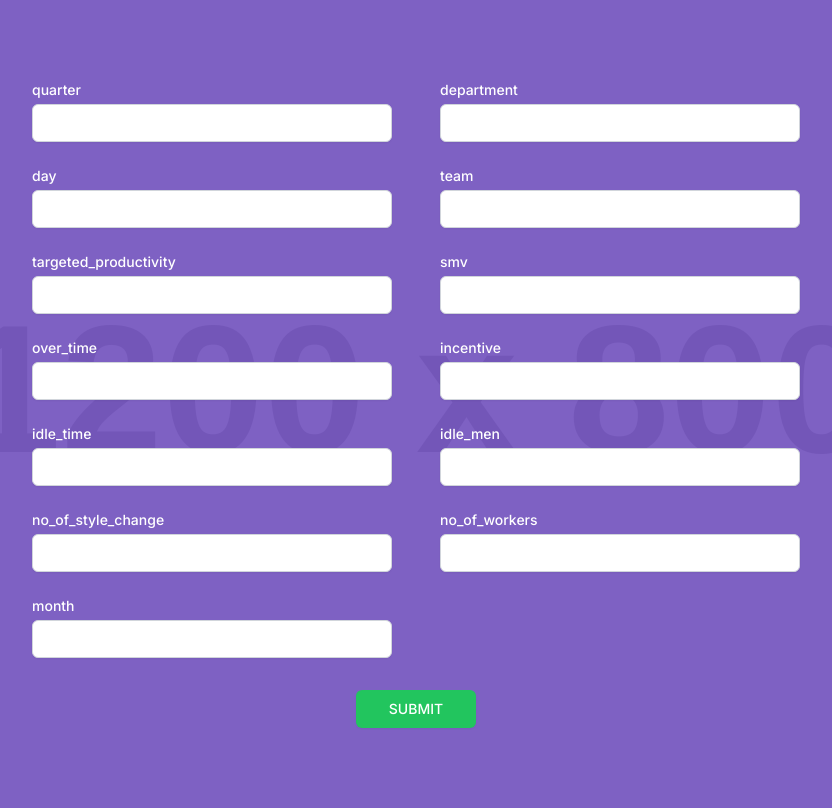
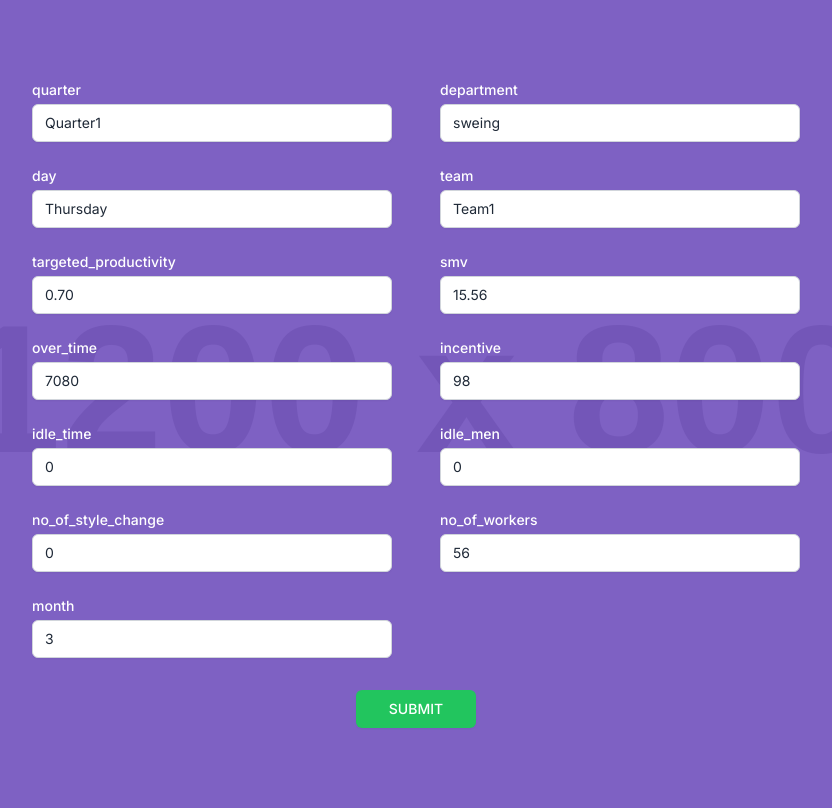
Before and after one commit to Mzuhaibkhan/Employee_Performance_Prediction_smart_internz, a Flask app: page /predict in a window 1280 px wide. Shown: the part 64-872 px from the top of the page, without its empty margins (224-1056 px from the left). Run offline with Flask 3, Linux system fonts and the light colour scheme; grey boxes labelled with a size stand in for pictures from a placeholder-image service; parts of the project's set-up code (start-up, migrations or seed data) failed here and were passed over; some libraries are stand-ins or nearby versions.

Commit message:
changed the form for default values

```diff
--- a/Flask/templates/predict.html
+++ b/Flask/templates/predict.html
@@ -60,55 +60,55 @@
                             <!-- Left Column -->
                             <div>
                                 <label for="quarter" class="block text-sm font-medium text-white">quarter</label>
-                                <input type="text" name="quarter" id="quarter" class="mt-1 block w-full bg-white border border-gray-300 rounded-md shadow-sm py-2 px-3 focus:outline-none focus:ring-indigo-500 focus:border-indigo-500 sm:text-sm">
+                                <input type="text" name="quarter" id="quarter" value="Quarter1" placeholder="e.g., Quarter1, Quarter2, Quarter3, Quarter4" class="mt-1 block w-full bg-white border border-gray-300 rounded-md shadow-sm py-2 px-3 focus:outline-none focus:ring-indigo-500 focus:border-indigo-500 sm:text-sm">
                             </div>
                             <div>
                                 <label for="department" class="block text-sm font-medium text-white">department</label>
-                                <input type="text" name="department" id="department" class="mt-1 block w-full bg-white border border-gray-300 rounded-md shadow-sm py-2 px-3 focus:outline-none focus:ring-indigo-500 focus:border-indigo-500 sm:text-sm">
+                                <input type="text" name="department" id="department" value="sweing" placeholder="e.g., sweing, finishing" class="mt-1 block w-full bg-white border border-gray-300 rounded-md shadow-sm py-2 px-3 focus:outline-none focus:ring-indigo-500 focus:border-indigo-500 sm:text-sm">
                             </div>
                              <div>
                                 <label for="day" class="block text-sm font-medium text-white">day</label>
-                                <input type="text" name="day" id="day" class="mt-1 block w-full bg-white border border-gray-300 rounded-md shadow-sm py-2 px-3 focus:outline-none focus:ring-indigo-500 focus:border-indigo-500 sm:text-sm">
+                                <input type="text" name="day" id="day" value="Thursday" placeholder="e.g., Monday, Tuesday, Wednesday..." class="mt-1 block w-full bg-white border border-gray-300 rounded-md shadow-sm py-2 px-3 focus:outline-none focus:ring-indigo-500 focus:border-indigo-500 sm:text-sm">
                             </div>
                             <div>
                                 <label for="team" class="block text-sm font-medium text-white">team</label>
-                                <input type="text" name="team" id="team" class="mt-1 block w-full bg-white border border-gray-300 rounded-md shadow-sm py-2 px-3 focus:outline-none focus:ring-indigo-500 focus:border-indigo-500 sm:text-sm">
+                                <input type="text" name="team" id="team" value="Team1" placeholder="e.g., Team1, Team2, Team3..." class="mt-1 block w-full bg-white border border-gray-300 rounded-md shadow-sm py-2 px-3 focus:outline-none focus:ring-indigo-500 focus:border-indigo-500 sm:text-sm">
                             </div>
                             <div>
                                 <label for="targeted_productivity" class="block text-sm font-medium text-white">targeted_productivity</label>
-                                <input type="text" name="targeted_productivity" id="targeted_productivity" class="mt-1 block w-full bg-white border border-gray-300 rounded-md shadow-sm py-2 px-3 focus:outline-none focus:ring-indigo-500 focus:border-indigo-500 sm:text-sm">
+                                <input type="text" name="targeted_productivity" id="targeted_productivity" value="0.70" placeholder="e.g., 0.70 (70% productivity target)" class="mt-1 block w-full bg-white border border-gray-300 rounded-md shadow-sm py-2 px-3 focus:outline-none focus:ring-indigo-500 focus:border-indigo-500 sm:text-sm">
                             </div>
                             <div>
                                 <label for="smv" class="block text-sm font-medium text-white">smv</label>
-                                <input type="text" name="smv" id="smv" class="mt-1 block w-full bg-white border border-gray-300 rounded-md shadow-sm py-2 px-3 focus:outline-none focus:ring-indigo-500 focus:border-indigo-500 sm:text-sm">
+                                <input type="text" name="smv" id="smv" value="15.56" placeholder="e.g., 15.56 (Standard Minute Value)" class="mt-1 block w-full bg-white border border-gray-300 rounded-md shadow-sm py-2 px-3 focus:outline-none focus:ring-indigo-500 focus:border-indigo-500 sm:text-sm">
                             </div>
                             <div>
                                 <label for="over_time" class="block text-sm font-medium text-white">over_time</label>
-                                <input type="text" name="over_time" id="over_time" class="mt-1 block w-full bg-white border border-gray-300 rounded-md shadow-sm py-2 px-3 focus:outline-none focus:ring-indigo-500 focus:border-indigo-500 sm:text-sm">
+                                <input type="text" name="over_time" id="over_time" value="7080" placeholder="e.g., 7080 (overtime in minutes)" class="mt-1 block w-full bg-white border border-gray-300 rounded-md shadow-sm py-2 px-3 focus:outline-none focus:ring-indigo-500 focus:border-indigo-500 sm:text-sm">
                             </div>
                             <div>
                                 <label for="incentive" class="block text-sm font-medium text-white">incentive</label>
-                                <input type="text" name="incentive" id="incentive" class="mt-1 block w-full bg-white border border-gray-300 rounded-md shadow-sm py-2 px-3 focus:outline-none focus:ring-indigo-500 focus:border-indigo-500 sm:text-sm">
+                                <input type="text" name="incentive" id="incentive" value="98" placeholder="e.g., 98 (incentive amount)" class="mt-1 block w-full bg-white border border-gray-300 rounded-md shadow-sm py-2 px-3 focus:outline-none focus:ring-indigo-500 focus:border-indigo-500 sm:text-sm">
                             </div>
                             <div>
                                 <label for="idle_time" class="block text-sm font-medium text-white">idle_time</label>
-                                <input type="text" name="idle_time" id="idle_time" class="mt-1 block w-full bg-white border border-gray-300 rounded-md shadow-sm py-2 px-3 focus:outline-none focus:ring-indigo-500 focus:border-indigo-500 sm:text-sm">
+                                <input type="text" name="idle_time" id="idle_time" value="0" placeholder="e.g., 0 (idle time in minutes)" class="mt-1 block w-full bg-white border border-gray-300 rounded-md shadow-sm py-2 px-3 focus:outline-none focus:ring-indigo-500 focus:border-indigo-500 sm:text-sm">
                             </div>
                             <div>
                                 <label for="idle_men" class="block text-sm font-medium text-white">idle_men</label>
-                                <input type="text" name="idle_men" id="idle_men" class="mt-1 block w-full bg-white border border-gray-300 rounded-md shadow-sm py-2 px-3 focus:outline-none focus:ring-indigo-500 focus:border-indigo-500 sm:text-sm">
+                                <input type="text" name="idle_men" id="idle_men" value="0" placeholder="e.g., 0 (number of idle workers)" class="mt-1 block w-full bg-white border border-gray-300 rounded-md shadow-sm py-2 px-3 focus:outline-none focus:ring-indigo-500 focus:border-indigo-500 sm:text-sm">
                             </div>
                              <div>
                                 <label for="no_of_style_change" class="block text-sm font-medium text-white">no_of_style_change</label>
-                                <input type="text" name="no_of_style_change" id="no_of_style_change" class="mt-1 block w-full bg-white border border-gray-300 rounded-md shadow-sm py-2 px-3 focus:outline-none focus:ring-indigo-500 focus:border-indigo-500 sm:text-sm">
+                                <input type="text" name="no_of_style_change" id="no_of_style_change" value="0" placeholder="e.g., 0 (number of style changes)" class="mt-1 block w-full bg-white border border-gray-300 rounded-md shadow-sm py-2 px-3 focus:outline-none focus:ring-indigo-500 focus:border-indigo-500 sm:text-sm">
                             </div>
                              <div>
                                 <label for="no_of_workers" class="block text-sm font-medium text-white">no_of_workers</label>
-                                <input type="text" name="no_of_workers" id="no_of_workers" class="mt-1 block w-full bg-white border border-gray-300 rounded-md shadow-sm py-2 px-3 focus:outline-none focus:ring-indigo-500 focus:border-indigo-500 sm:text-sm">
+                                <input type="text" name="no_of_workers" id="no_of_workers" value="56" placeholder="e.g., 56 (number of workers)" class="mt-1 block w-full bg-white border border-gray-300 rounded-md shadow-sm py-2 px-3 focus:outline-none focus:ring-indigo-500 focus:border-indigo-500 sm:text-sm">
                             </div>
                             <div>
                                 <label for="month" class="block text-sm font-medium text-white">month</label>
-                                <input type="text" name="month" id="month" class="mt-1 block w-full bg-white border border-gray-300 rounded-md shadow-sm py-2 px-3 focus:outline-none focus:ring-indigo-500 focus:border-indigo-500 sm:text-sm">
+                                <input type="text" name="month" id="month" value="3" placeholder="e.g., 3 (March), 1-12" class="mt-1 block w-full bg-white border border-gray-300 rounded-md shadow-sm py-2 px-3 focus:outline-none focus:ring-indigo-500 focus:border-indigo-500 sm:text-sm">
                             </div>
                         </div>
                         <div class="mt-8 flex justify-center">
```
